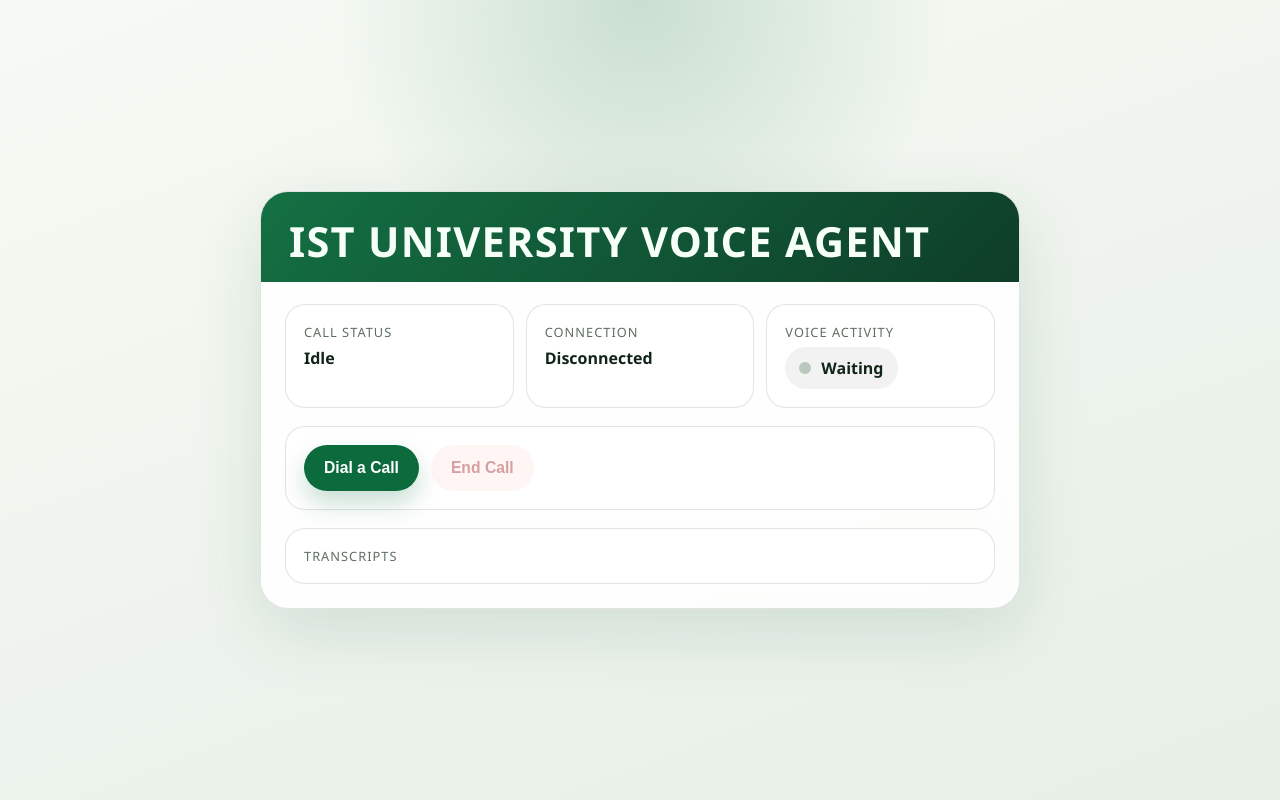
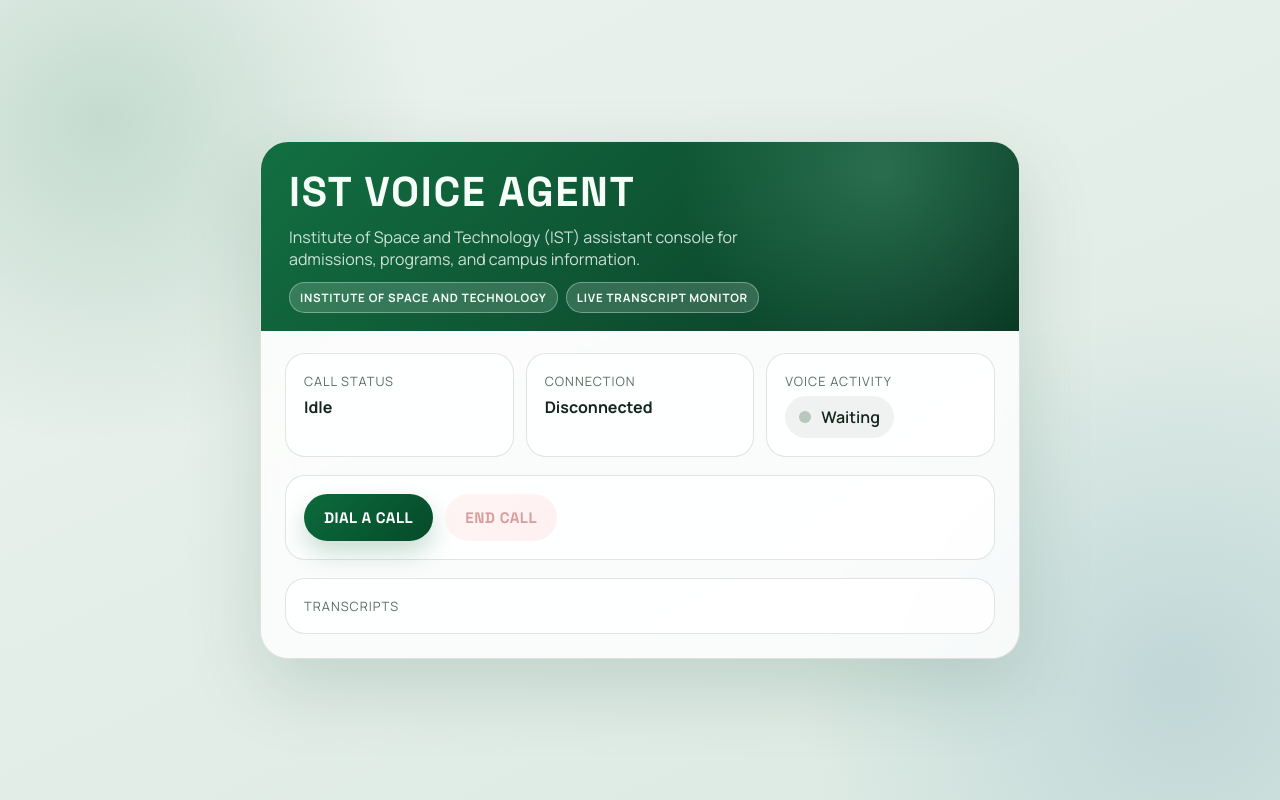
Before and after one commit to Irfan1001/VOICE_AGENT, a plain HTML site: page frontend/index.html in a window 1280 px wide. Drawn offline with Linux system fonts and the light colour scheme.

Commit message:
Refine IST UI branding and assistant prompt wording

```diff
--- a/frontend/index.html
+++ b/frontend/index.html
@@ -3,15 +3,20 @@
 <head>
 	<meta charset="UTF-8" />
 	<meta name="viewport" content="width=device-width, initial-scale=1.0" />
-	<title>IST University STT Monitor</title>
+	<title>IST Voice Agent Console</title>
+	<link rel="preconnect" href="https://fonts.googleapis.com">
+	<link rel="preconnect" href="https://fonts.gstatic.com" crossorigin>
+	<link href="https://fonts.googleapis.com/css2?family=Manrope:wght@400;600;700;800&family=Space+Grotesk:wght@500;700&display=swap" rel="stylesheet">
 	<style>
 		:root {
-			--bg: #eef3eb;
-			--panel: rgba(255, 255, 255, 0.86);
-			--ink: #102417;
-			--muted: #5e6f63;
+			--bg-1: #ecf3ef;
+			--bg-2: #dbe9e2;
+			--panel: rgba(255, 255, 255, 0.82);
+			--ink: #13261d;
+			--muted: #5b6d62;
 			--brand: #0b6b3c;
-			--brand-dark: #084628;
+			--brand-dark: #064a2a;
+			--brand-soft: rgba(11, 107, 60, 0.12);
 			--danger: #a62d2d;
 			--line: rgba(16, 36, 23, 0.12);
 		}
@@ -23,10 +28,11 @@
 		body {
 			margin: 0;
 			min-height: 100vh;
-			font-family: "Segoe UI", Tahoma, Geneva, Verdana, sans-serif;
+			font-family: "Manrope", "Segoe UI", sans-serif;
 			background:
-				radial-gradient(circle at top, rgba(11, 107, 60, 0.18), transparent 30%),
-				linear-gradient(160deg, #f6faf4 0%, #e7efe7 100%);
+				radial-gradient(circle at 8% 15%, rgba(11, 107, 60, 0.17), transparent 24%),
+				radial-gradient(circle at 92% 85%, rgba(18, 103, 139, 0.14), transparent 28%),
+				linear-gradient(155deg, var(--bg-1) 0%, var(--bg-2) 100%);
 			color: var(--ink);
 			display: flex;
 			align-items: center;
@@ -40,28 +46,50 @@
 			backdrop-filter: blur(14px);
 			border: 1px solid var(--line);
 			border-radius: 28px;
-			box-shadow: 0 22px 70px rgba(8, 70, 40, 0.12);
+			box-shadow: 0 28px 75px rgba(8, 70, 40, 0.15);
 			overflow: hidden;
+			animation: riseIn 420ms ease-out;
 		}
 
 		.hero {
 			padding: 28px 28px 18px;
-			background: linear-gradient(135deg, rgba(11, 107, 60, 0.96), rgba(5, 54, 32, 0.96));
+			background:
+				radial-gradient(circle at 82% 15%, rgba(140, 232, 189, 0.22), transparent 32%),
+				linear-gradient(135deg, rgba(11, 107, 60, 0.97), rgba(5, 54, 32, 0.98));
 			color: #f6fff8;
 		}
 
 		.hero h1 {
 			margin: 0;
+			font-family: "Space Grotesk", "Manrope", sans-serif;
 			font-size: clamp(1.8rem, 4vw, 2.6rem);
 			line-height: 1.05;
-			letter-spacing: 0.03em;
+			letter-spacing: 0.04em;
 			text-transform: uppercase;
 		}
 
 		.hero p {
-			margin: 10px 0 0;
+			margin: 12px 0 0;
 			max-width: 52ch;
 			color: rgba(246, 255, 248, 0.82);
+		}
+
+		.hero-badges {
+			display: flex;
+			flex-wrap: wrap;
+			gap: 8px;
+			margin-top: 12px;
+		}
+
+		.hero-badge {
+			font-size: 0.72rem;
+			font-weight: 700;
+			letter-spacing: 0.07em;
+			text-transform: uppercase;
+			border-radius: 999px;
+			padding: 7px 10px;
+			background: rgba(244, 255, 249, 0.16);
+			border: 1px solid rgba(244, 255, 249, 0.34);
 		}
 
 		.content {
@@ -75,6 +103,7 @@
 			border-radius: 20px;
 			padding: 18px;
 			background: rgba(255, 255, 255, 0.8);
+			box-shadow: inset 0 1px 0 rgba(255, 255, 255, 0.6);
 		}
 
 		.metrics {
@@ -106,8 +135,11 @@
 			border: 0;
 			border-radius: 999px;
 			padding: 14px 20px;
-			font-size: 0.98rem;
+			font-size: 0.95rem;
 			font-weight: 700;
+			font-family: "Space Grotesk", "Manrope", sans-serif;
+			letter-spacing: 0.03em;
+			text-transform: uppercase;
 			cursor: pointer;
 			transition: transform 120ms ease, opacity 120ms ease, box-shadow 120ms ease;
 		}
@@ -122,13 +154,13 @@
 		}
 
 		.call-btn {
-			background: var(--brand);
+			background: linear-gradient(135deg, var(--brand), var(--brand-dark));
 			color: white;
 			box-shadow: 0 12px 24px rgba(11, 107, 60, 0.22);
 		}
 
 		.end-btn {
-			background: #ffe9e9;
+			background: linear-gradient(135deg, #ffe9e9, #ffe0e0);
 			color: var(--danger);
 		}
 
@@ -170,7 +202,7 @@
 		}
 
 		.message.user {
-			background: #edf6ef;
+			background: #ecf8f1;
 			border: 1px solid rgba(11, 107, 60, 0.12);
 		}
 
@@ -182,8 +214,19 @@
 		}
 
 		.message.bot {
-			background: #fff8eb;
+			background: #fff7e8;
 			border: 1px solid rgba(163, 113, 18, 0.12);
+		}
+
+		@keyframes riseIn {
+			from {
+				opacity: 0;
+				transform: translateY(10px);
+			}
+			to {
+				opacity: 1;
+				transform: translateY(0);
+			}
 		}
 
 		.message small {
@@ -211,8 +254,12 @@
 <body>
 	<div class="shell">
 		<section class="hero">
-			<h1>IST UNIVERSITY VOICE AGENT</h1>
-
+			<h1>IST Voice Agent</h1>
+			<p>Institute of Space and Technology (IST) assistant console for admissions, programs, and campus information.</p>
+			<div class="hero-badges">
+				<span class="hero-badge">Institute of Space and Technology</span>
+				<span class="hero-badge">Live Transcript Monitor</span>
+			</div>
 		</section>
 
 		<section class="content">
```
Also changed, not shown: 1 other file.
